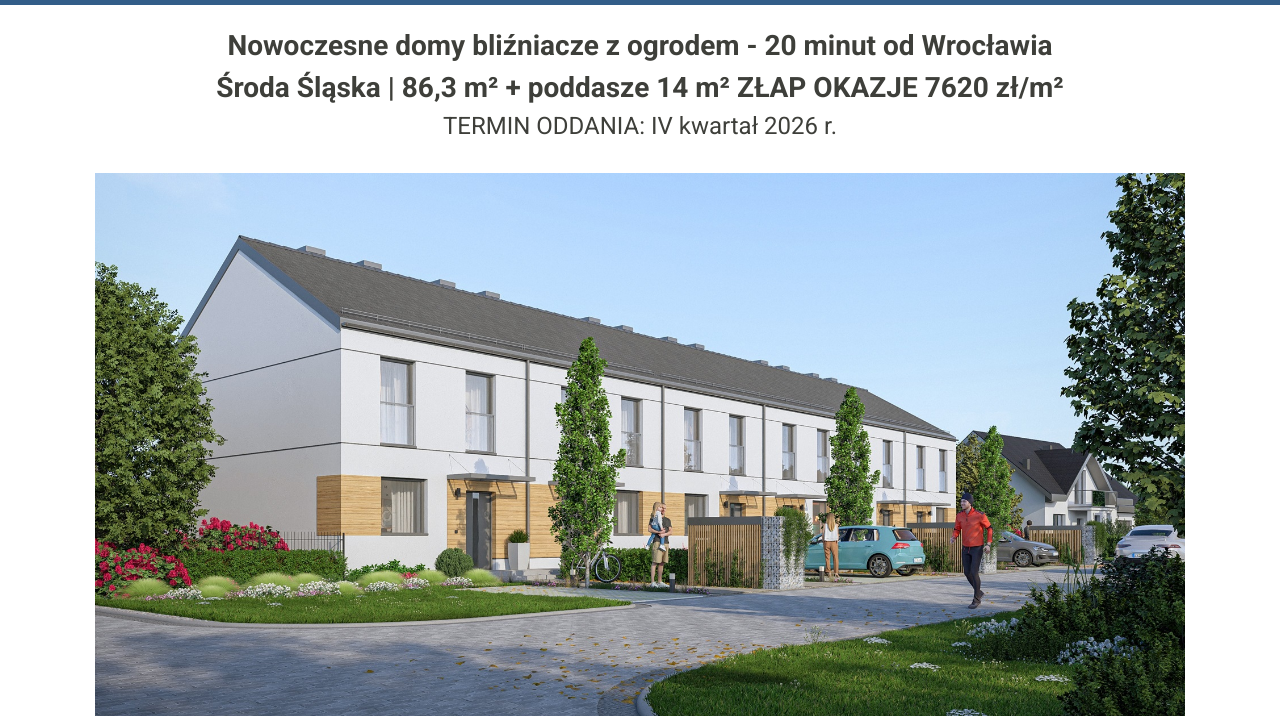
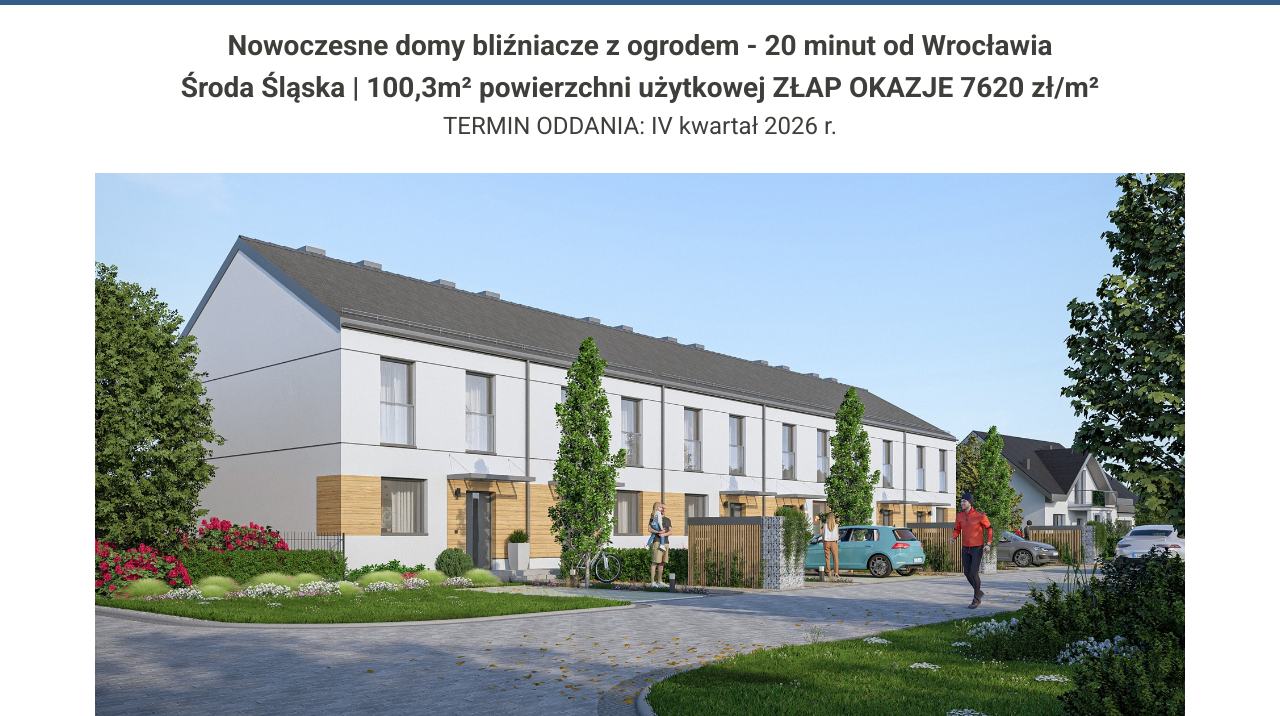
Before and after one commit to humbaginwestycje/start, a plain HTML site: page index.html in a window 1280 px wide. Shown: the part 83-799 px from the top of the page. Drawn offline with nearby package versions, Linux system fonts and the light colour scheme.

Commit message:
change bathroom-downstairs.png and update index text

```diff
--- a/index.html
+++ b/index.html
@@ -193,7 +193,7 @@
 <div class="container col g-4">
     <div class="row my-4">
         <h3 class="text-center"><b>Nowoczesne domy bliźniacze z ogrodem - 20 minut od Wrocławia</b></h3>
-        <h3 class="text-center"><b>Środa Śląska | 86,3 m² + poddasze 14 m²  ZŁAP OKAZJE  7620 zł/m²</b></h3>
+        <h3 class="text-center"><b>Środa Śląska | 100,3m² powierzchni użytkowej ZŁAP OKAZJE  7620 zł/m²</b></h3>
         <h4 class="text-center">TERMIN ODDANIA: IV kwartał 2026 r.</h4>
     </div>
     <div class="row justify-content-around">
```
Also changed, not shown: assets/inside/bathroom-downstairs.png.
